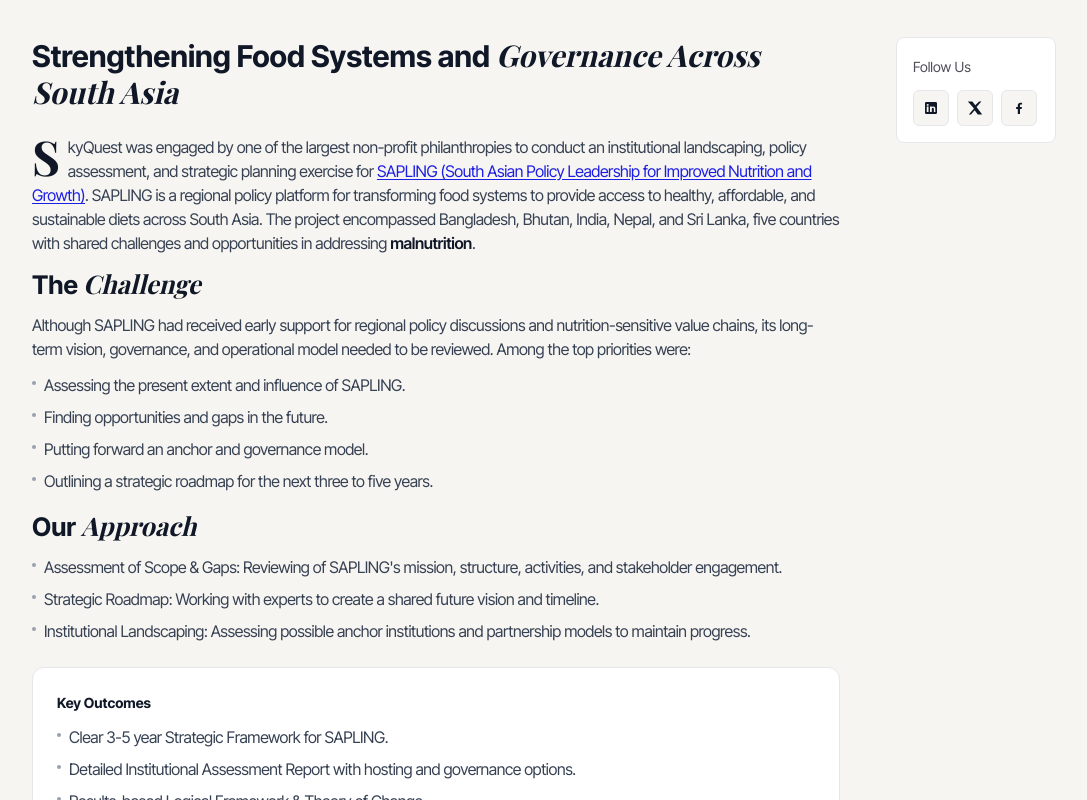
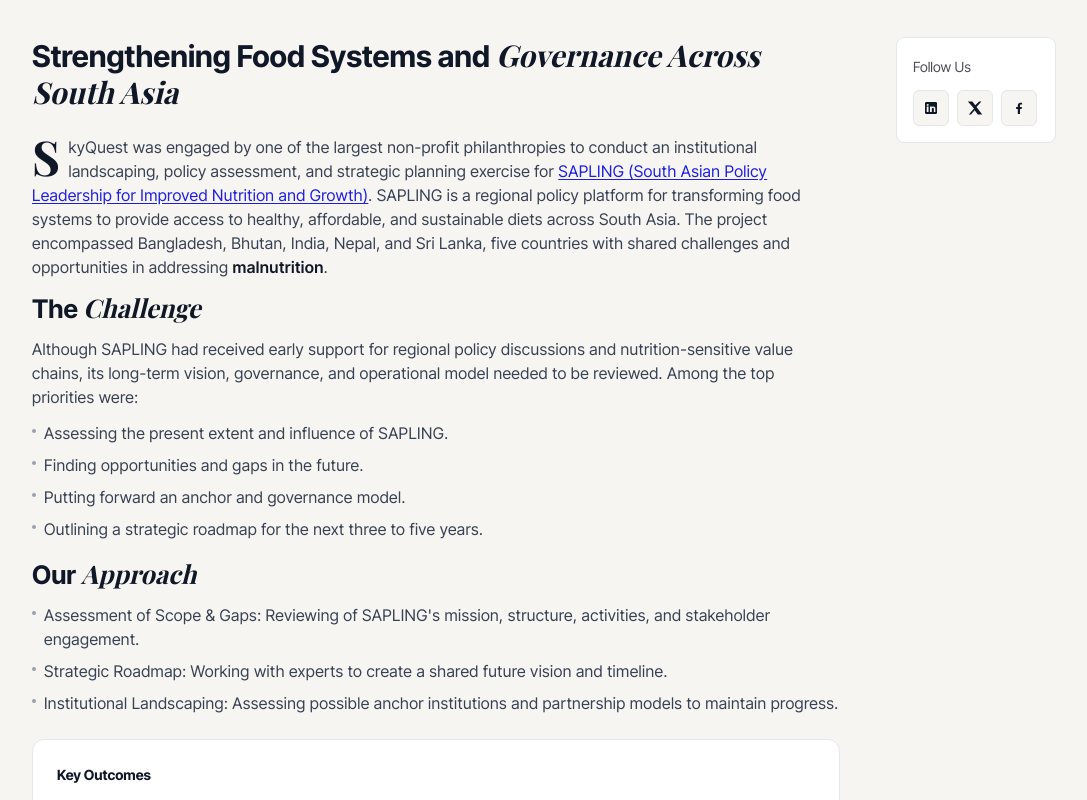
Before and after one commit to Akash-Quest/Website2, a Next.js app: page /case-studies/7 in a window 1280 px wide. Shown: the part 640-1440 px from the top of the page, without its empty margins (96-1183 px from the left). Built offline with nearby package versions, Linux system fonts and the light colour scheme.

Commit message:
30-07-02

```diff
--- a/src/app/(site)/case-studies/[id]/page.tsx
+++ b/src/app/(site)/case-studies/[id]/page.tsx
@@ -27,7 +27,7 @@
     case "paragraph":
       if (block.segments) {
         return (
-          <p className="mb-3 report-p tracking-tight leading-normal text-gray-700">
+          <p className="mb-3 report-p tracking-wide leading-normal text-gray-700">
             {block.dropCap && (
               <span className="float-left mr-2 font-playfair text-5xl font-bold leading-[0.9] text-gray-900">
                 {block.text.charAt(0)}
@@ -54,7 +54,7 @@
         );
       }
       return (
-        <p className="mb-3 report-p tracking-tight leading-normal text-gray-700">
+        <p className="mb-3 report-p tracking-wide leading-normal text-gray-700">
           {block.dropCap && (
             <span className="float-left mr-3 font-playfair text-5xl font-bold leading-[0.8] text-gray-900">
               {block.text.charAt(0)}
@@ -77,7 +77,7 @@
       return (
         <ul className="mb-4 space-y-2">
           {block.items.map((item, i) => (
-            <li key={i} className="flex gap-2 report-p tracking-tight leading-normal text-gray-700">
+            <li key={i} className="flex gap-2 report-p tracking-wide leading-normal text-gray-700">
               <span className="mt-2 h-1 w-1 shrink-0 rounded-full bg-gray-400" />
               <span>{item}</span>
             </li>
@@ -88,18 +88,18 @@
       return (
         <div className="my-6 rounded-xl border border-gray-200 bg-[#F7F5F1] p-5 sm:p-6 bg-white">
           {block.title && <p className="mb-3 font-bold text-gray-900">{block.title}</p>}
-          {block.text && <p className="mb-3 report-p tracking-tight leading-normal text-gray-700">{block.text}</p>}
+          {block.text && <p className="mb-3 report-p tracking-wide leading-normal text-gray-700">{block.text}</p>}
           {block.items && (
             <ul className="space-y-2">
               {block.items.map((item, i) => (
-                <li key={i} className="flex gap-2 report-p tracking-tight leading-normal text-gray-700">
+                <li key={i} className="flex gap-2 report-p tracking-wide leading-normal text-gray-700">
                   <span className="mt-2 h-1 w-1 shrink-0 rounded-full bg-gray-400" />
                   <span>{item}</span>
                 </li>
               ))}
             </ul>
           )}
-          {block.footer && <p className="mt-3 report-p tracking-tight leading-normal text-gray-700">{block.footer}</p>}
+          {block.footer && <p className="mt-3 report-p tracking-wide leading-normal text-gray-700">{block.footer}</p>}
         </div>
       );
     case "image":
--- a/src/app/(site)/insight/[id]/page.tsx
+++ b/src/app/(site)/insight/[id]/page.tsx
@@ -30,7 +30,7 @@
     case "paragraph":
       if (block.segments) {
         return (
-          <p className="mb-3 report-p tracking-tight leading-normal text-gray-700">
+          <p className="mb-3 report-p tracking-wide leading-normal text-gray-700">
             {block.dropCap && (
               <span className="float-left mr-2 font-playfair text-5xl font-bold leading-[0.9] text-gray-900">
                 {block.text.charAt(0)}
@@ -57,7 +57,7 @@
         );
       }
       return (
-        <p className="mb-3 report-p tracking-tight leading-normal text-gray-700">
+        <p className="mb-3 report-p tracking-wide leading-normal text-gray-700">
           {block.dropCap && (
             <span className="float-left mr-3 font-playfair text-5xl font-bold leading-[0.8] text-gray-900">
               {block.text.charAt(0)}
@@ -80,7 +80,7 @@
       return (
         <ul className="mb-4 space-y-2">
           {block.items.map((item, i) => (
-            <li key={i} className="flex gap-2 report-p tracking-tight leading-normal text-gray-700">
+            <li key={i} className="flex gap-2 report-p tracking-wide leading-normal text-gray-700">
               <span className="mt-2 h-1 w-1 shrink-0 rounded-full bg-gray-400" />
               <span>{item}</span>
             </li>
@@ -91,18 +91,18 @@
       return (
         <div className="my-6 rounded-xl border border-gray-200 bg-[#F7F5F1] p-5 sm:p-6 bg-white">
           {block.title && <p className="mb-3 font-bold text-gray-900 mb-3">{block.title}</p>}
-          {block.text && <p className="mb-3 report-p tracking-tight leading-normal text-gray-700">{block.text}</p>}
+          {block.text && <p className="mb-3 report-p tracking-wide leading-normal text-gray-700">{block.text}</p>}
           {block.items && (
             <ul className="space-y-2">
               {block.items.map((item, i) => (
-                <li key={i} className="flex gap-2 report-p tracking-tight leading-normal text-gray-700">
+                <li key={i} className="flex gap-2 report-p tracking-wide leading-normal text-gray-700">
                   <span className="mt-2 h-1 w-1 shrink-0 rounded-full bg-gray-400" />
                   <span>{item}</span>
                 </li>
               ))}
             </ul>
           )}
-          {block.footer && <p className="mt-3 report-p tracking-tight leading-normal text-gray-700">{block.footer}</p>}
+          {block.footer && <p className="mt-3 report-p tracking-wide leading-normal text-gray-700">{block.footer}</p>}
         </div>
       );
     case "image":
--- a/src/components/features/HomeCaseStudie.tsx
+++ b/src/components/features/HomeCaseStudie.tsx
@@ -250,7 +250,7 @@
                     <h3
                       className={`transition-all duration-150 ${
                         isExpanded
-                          ? "font-medium leading-tight text-body-xl"
+                          ? "font-medium leading-tight text-body-xl line-clamp-3"
                           : "font-semibold leading-tight text-body-lg"
                       }`}
                     >
```
